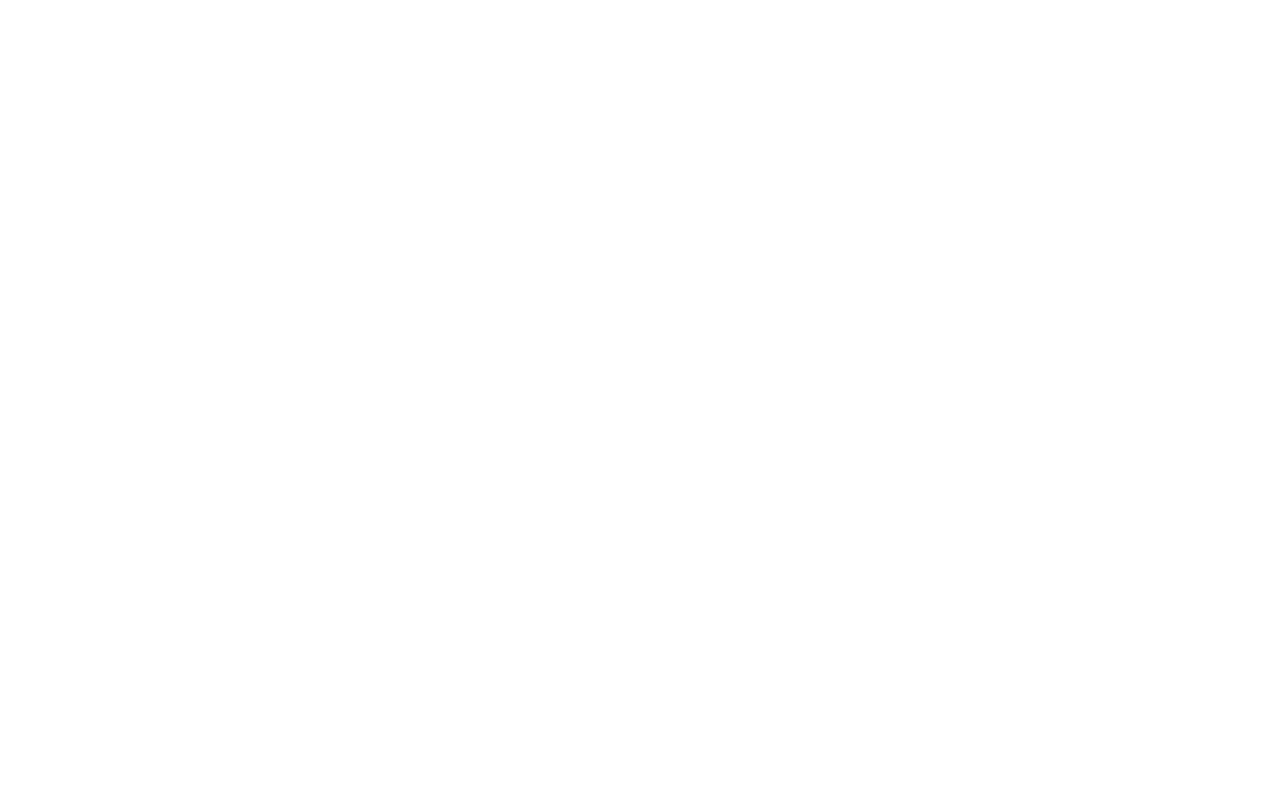
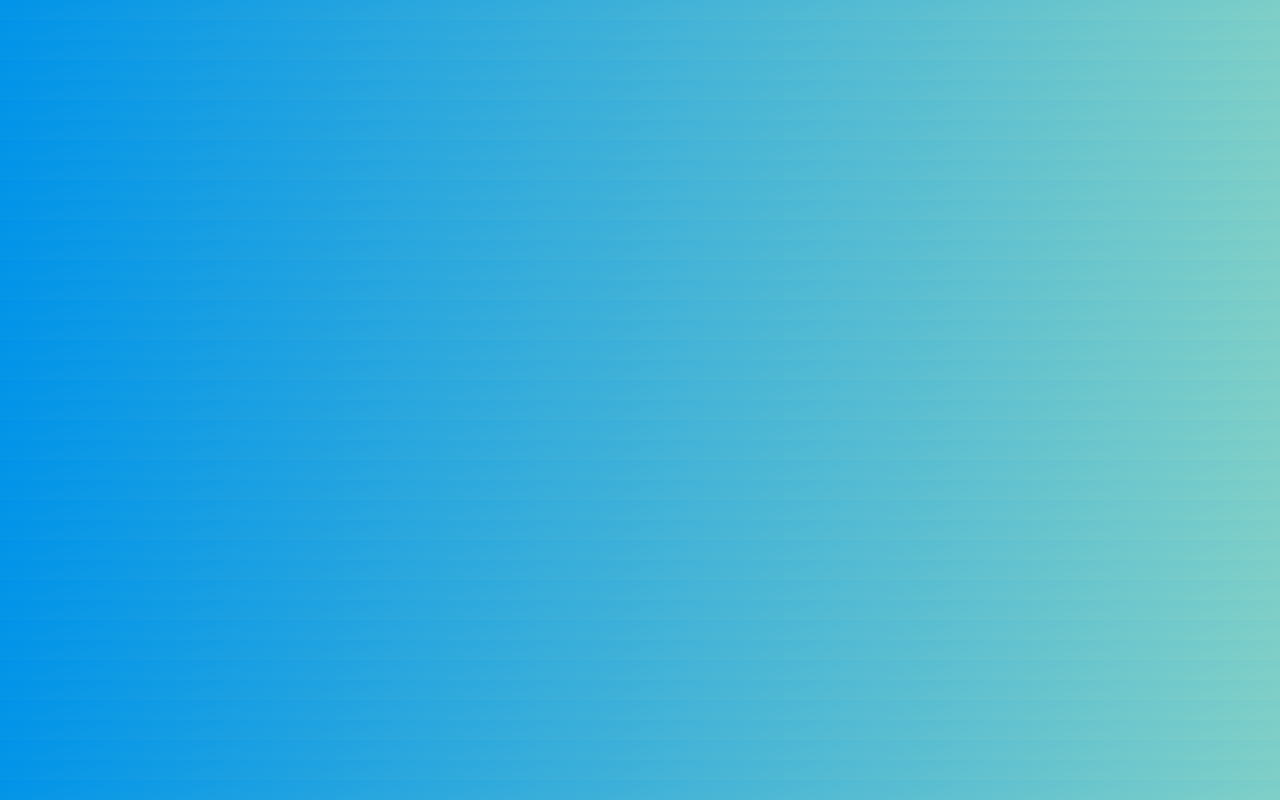
Before and after one commit to saintjohn1992/sq-frontend-challenge, a React (Create React App) app: page / in a window 1280 px wide. Built offline with nearby package versions, Linux system fonts and the light colour scheme.

Commit message:
made card,main component, css for both files, and now setting up the structural frame for the project

```diff
--- a/src/App.js
+++ b/src/App.js
@@ -1,9 +1,10 @@
 import './App.css';
+import Main from './components/main/Main';
 
 function App() {
   return (
     <div className="App">
-
+    <Main />
     </div>
   );
 }
--- /dev/null
+++ b/src/components/card/Card.js
@@ -0,0 +1,15 @@
+import React from 'react'
+
+const Card = () => {
+  return (
+    <div className="card-container">
+        <div className='img-container'>
+            <img src={""} alt='' />
+        </div>
+
+
+        </div>
+  )
+}
+
+export default Card
--- /dev/null
+++ b/src/components/main/Main.js
@@ -0,0 +1,20 @@
+import React from 'react'
+import Card from '../card/Card'
+import "./main.css"
+
+const Main = () => {
+  return (
+    <Card
+    store="Name"
+    img="url"
+    rating="rating"
+    bsb="title"
+    bn1="bsn1"
+    a1="a1"
+    bn2="bsn2"
+    a2="a2"
+    />
+  )
+}
+
+export default Main
--- /dev/null
+++ b/src/components/main/main.css
@@ -0,0 +1,6 @@
+*{
+    box-sizing: border-box;
+    background-color: #0093E9;
+    background-image: linear-gradient(160deg, #0093E9 0%, #80D0C7 100%);
+
+}
```
Also changed, not shown: src/assets/images/empty-star.png (added), src/assets/images/star.png (added).
